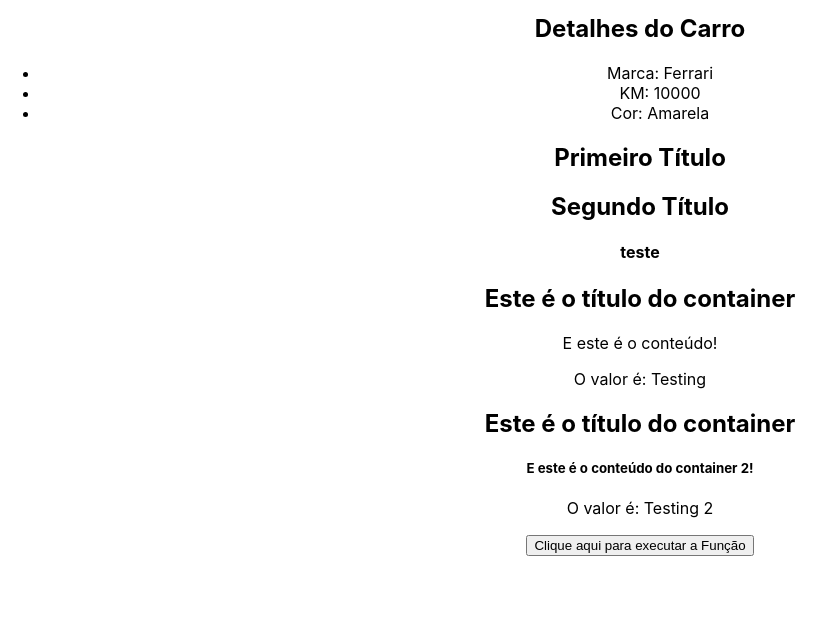
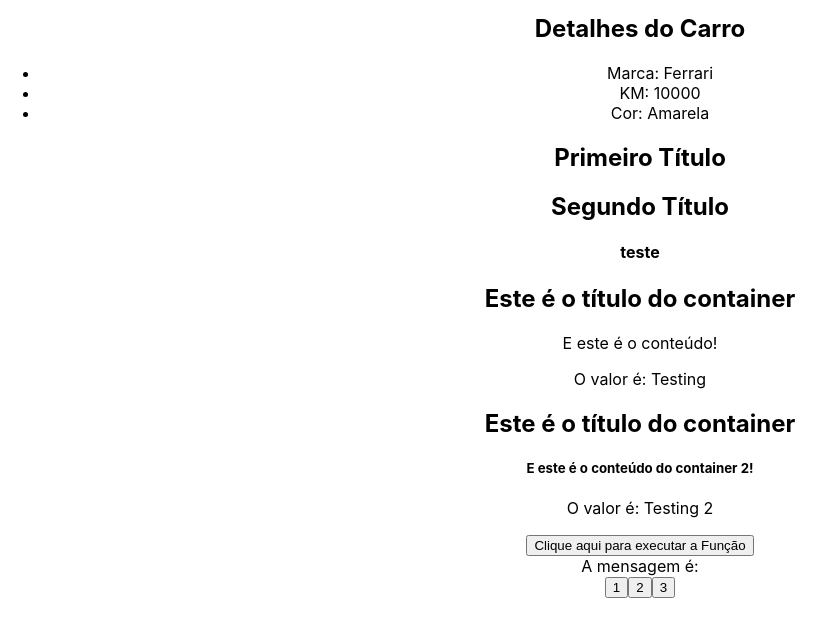
Before and after one commit to viniciuslemos93/curso-react, a React (Create React App) app in the folder 3_AVANCANDO-NOS-FUNDAMENTOS/secao3-avancando-no-react/: page / in a window 1280 px wide. Shown: the part 2390-3026 px from the top of the page, without its empty margins (0-835 px from the left). Built offline with nearby package versions, Linux system fonts and the light colour scheme.

Commit message:
feat: state lift

```diff
--- a/3_AVANCANDO-NOS-FUNDAMENTOS/secao3-avancando-no-react/src/App.js
+++ b/3_AVANCANDO-NOS-FUNDAMENTOS/secao3-avancando-no-react/src/App.js
@@ -12,6 +12,8 @@
 import Fragmentss from './components/Fragmentss';
 import Container from './components/Container';
 import ExecuteFunction from './components/ExecuteFunction';
+import Message from './components/Message';
+import ChangeMessageState from './components/ChangeMessageState';
 
 function App() {
   const nome = "João"
@@ -25,6 +27,11 @@
 
   function showMessage() {
     console.log("Evento do componente Pai")
+  }
+
+  const [message, setMessage] = useState("")
+  const handleMessage = (msg) => {
+    setMessage(msg)
   }
 
   return (
@@ -81,6 +88,10 @@
 
       {/* executar função com Prop */}
       <ExecuteFunction myFunction={showMessage}/>
+
+      {/* state lift */}
+      <Message msg={message} />
+      <ChangeMessageState handleMessage={handleMessage} />
     </div>
   );
 }
--- /dev/null
+++ b/3_AVANCANDO-NOS-FUNDAMENTOS/secao3-avancando-no-react/src/components/ChangeMessageState.js
@@ -0,0 +1,14 @@
+import React from 'react'
+
+function ChangeMessageState({handleMessage}) {
+    const messages = ["OI", "Olá", "Oi, tudo bem?"]
+  return (
+    <div>
+        <button onClick={() => handleMessage(messages[0])}>1</button>
+        <button onClick={() => handleMessage(messages[1])}>2</button>
+        <button onClick={() => handleMessage(messages[2])}>3</button>
+    </div>
+  )
+}
+
+export default ChangeMessageState
--- /dev/null
+++ b/3_AVANCANDO-NOS-FUNDAMENTOS/secao3-avancando-no-react/src/components/Message.js
@@ -0,0 +1,11 @@
+import React from 'react'
+
+function Message({msg}) {
+  return (
+    <div>
+        A mensagem é: {msg}
+    </div>
+  )
+}
+
+export default Message
```
